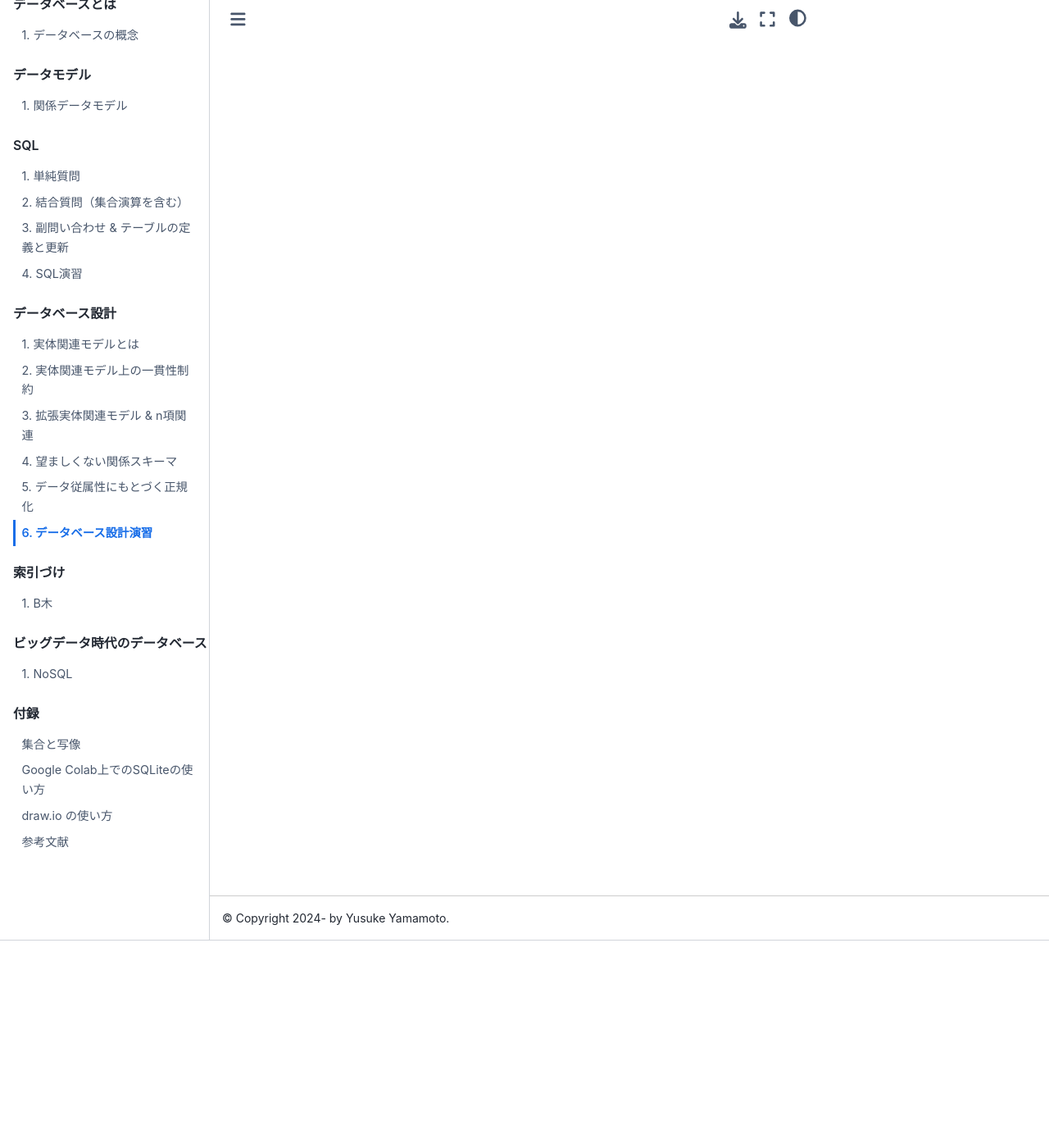
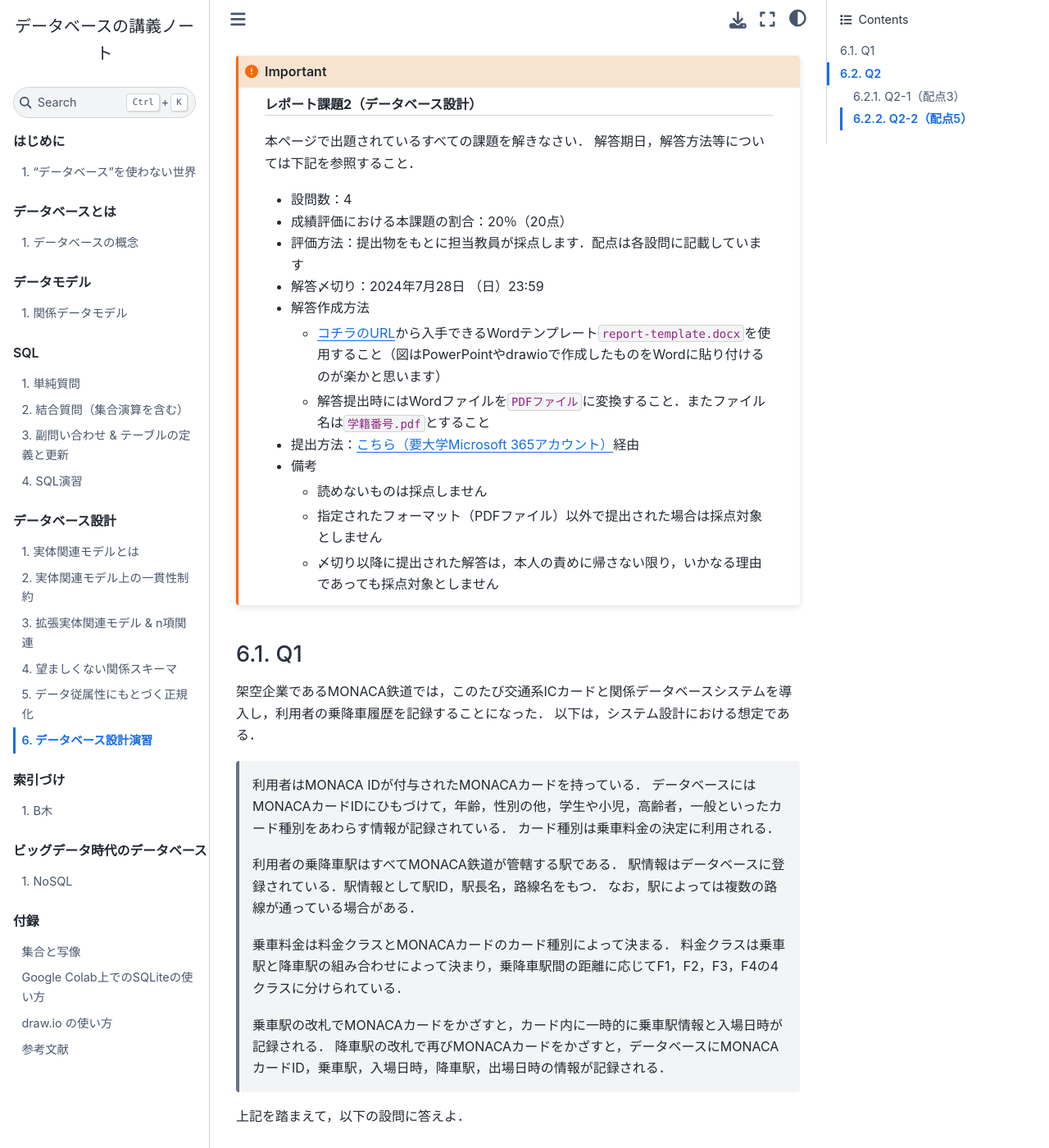
Before and after one commit to hontolab-courses/database-lecturenote, a Jupyter Book: the page built from content/exercise/db-design.md, in a window 1280 px wide and 1400 px high, scrolled down 253 px. Shown: the whole window at 82% size. Built offline with Jupyter Book 1.0.4 settings and Sphinx 7.4.7 and the Sphinx Book theme 1.1.4, drawn with Linux system fonts in a browser that asks for light colours; some of the changed text lies outside the part shown.

Commit message:
第13回

````diff
--- a/content/exercise/db-design.md
+++ b/content/exercise/db-design.md
@@ -1,3 +1,97 @@
 # データベース設計演習
 
-後日公開予定
+本演習では，関係データベースを適切に設計するために
+1. 実体関連モデリングの作成
+2. 関数従属性に基づく関係スキーマの分解
+に取り組む．
+
+演習課題は大問2題である（大問1つにつき小問が2題）．
+演習課題はレポート課題を兼ねている．
+下記詳細に従い，期日までに解答を作成・提出すること．
+
+
+```{important}
+### レポート課題2（データベース設計）
+本ページで出題されているすべての課題を解きなさい．
+解答期日，解答方法等については下記を参照すること．
+
+- 設問数：4
+- 成績評価における本課題の割合：20％（20点）
+- 評価方法：提出物をもとに担当教員が採点します．配点は各設問に記載しています
+- 解答〆切り：2024年7月28日 （日）23:59
+- 解答作成方法
+	* [コチラのURL](https://www.dropbox.com/scl/fi/w25a14h7jh9rzyi9i4l9u/report-template.docx?rlkey=qs25tdqh327amyc4dp6b7pshf&dl=1)から入手できるWordテンプレート`report-template.docx`を使用すること（図はPowerPointやdrawioで作成したものをWordに貼り付けるのが楽かと思います）
+	* 解答提出時にはWordファイルを`PDFファイル`に変換すること．またファイル名は`学籍番号.pdf`とすること
+- 提出方法：[こちら（要大学Microsoft 365アカウント）](https://forms.office.com/r/hMnnDrKEXg)経由
+- 備考
+	* 読めないものは採点しません
+	* 指定されたフォーマット（PDFファイル）以外で提出された場合は採点対象としません
+	* 〆切り以降に提出された解答は，本人の責めに帰さない限り，いかなる理由であっても採点対象としません
+```
+
+
+## Q1
+架空企業であるMONACA鉄道では，このたび交通系ICカードと関係データベースシステムを導入し，利用者の乗降車履歴を記録することになった．
+以下は，システム設計における想定である．
+
+> 利用者はMONACA IDが付与されたMONACAカードを持っている．
+> データベースにはMONACAカードIDにひもづけて，年齢，性別の他，学生や小児，高齢者，一般といったカード種別をあわらす情報が記録されている．
+> カード種別は乗車料金の決定に利用される．
+>
+> 利用者の乗降車駅はすべてMONACA鉄道が管轄する駅である．
+> 駅情報はデータベースに登録されている．駅情報として駅ID，駅長名，路線名をもつ．
+> なお，駅によっては複数の路線が通っている場合がある．
+>
+> 乗車料金は料金クラスとMONACAカードのカード種別によって決まる．
+> 料金クラスは乗車駅と降車駅の組み合わせによって決まり，乗降車駅間の距離に応じてF1，F2，F3，F4の4クラスに分けられている．
+>
+> 乗車駅の改札でMONACAカードをかざすと，カード内に一時的に乗車駅情報と入場日時が記録される．
+> 降車駅の改札で再びMONACAカードをかざすと，データベースにMONACAカードID，乗車駅，入場日時，降車駅，出場日時の情報が記録される．
+
+上記を踏まえて，以下の設問に答えよ．
+
+### Q1-1（配点6）
+MONACA鉄道のデータベースで管理しようとするデータおよびデータ間の関係性を把握するための実体関連図を作成せよ．
+
+### Q1-2（配点6）
+Q1-1で作成した実体関連図を関係スキーマに変換せよ．
+
+
+## Q2
+県内に複数ある図書館における蔵書貸出管理を包括的に行う関係データベースを設計したい．
+このデータベースでは，以下の11の属性をもつとする．
+
+- 図書館（の名前）
+- 住所
+- [ISBN](https://ja.wikipedia.org/wiki/ISBN)
+- 書籍タイトル
+- 出版社
+- 著者
+- 冊数
+- ユーザ
+- 連絡先
+- 貸出日
+- 返却日
+
+また，以下の関数従属性が成立するとする．
+なお，ある書籍の著者は複数人いる場合があり，ユーザは同じ本を借りることはないと仮定する．
+
+- $FD_1: 図書館 \to 住所$
+- $FD_2: ユーザ \to 連絡先$
+- $FD_3: ISBN \to 書籍タイトル, 出版社$
+- $FD_4: ISBN, 図書館 \to 冊数$
+- $FD_5: ISBN, 図書館, ユーザ \to 貸出日, 返却日$
+
+上記を踏まえて，以下の設問に答えよ．
+
+### Q2-1（配点3）
+上記関数従属性をFDダイアグラムで表現せよ．
+
+### Q2-2（配点5）
+関数従属性をふまえて，上記11の属性をもつ関係スキーマをいくつかの関係スキーマに情報無損失分解し，第3正規形またはボイス・コッド正規形を得よ．
+解答の際には，以下に留意すること．
+
+- 分解の過程が分かるようにすること
+- ある関係スキーマを情報無損失分解をした際には，どの関数従属性を用いたかを明記すること
+- 分解して得られた関係スキーマは$R(\underline{A_1}, A_2, ...)$のような形式で，関係名，キー，属性を記すこと（関係名は適当に定めよ）
+- 途中過程のものも含め，得られた関係スキーマがどの正規形（1NF，2NF，3NF，or BCNF）であるかを明記すること
````
